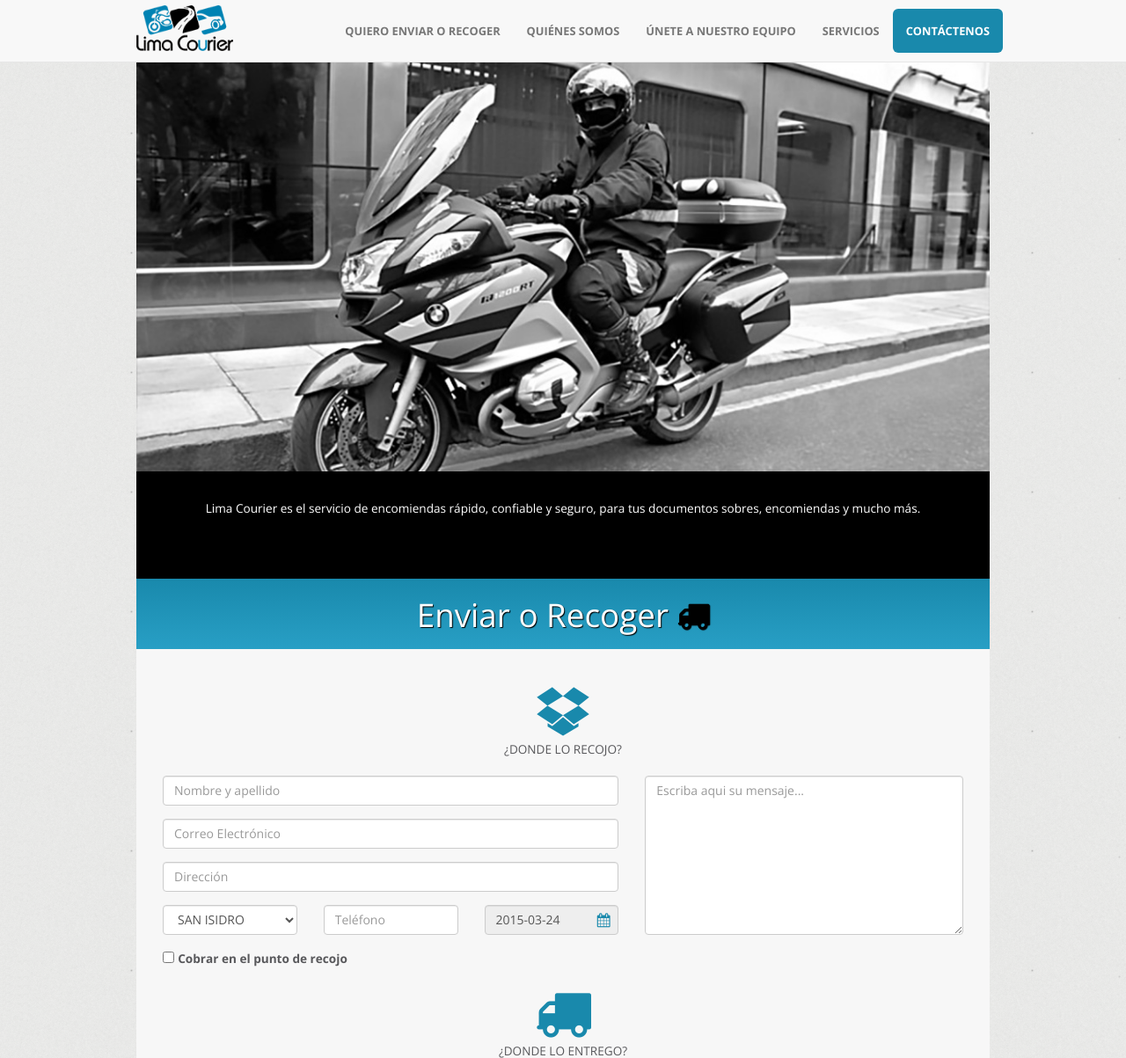
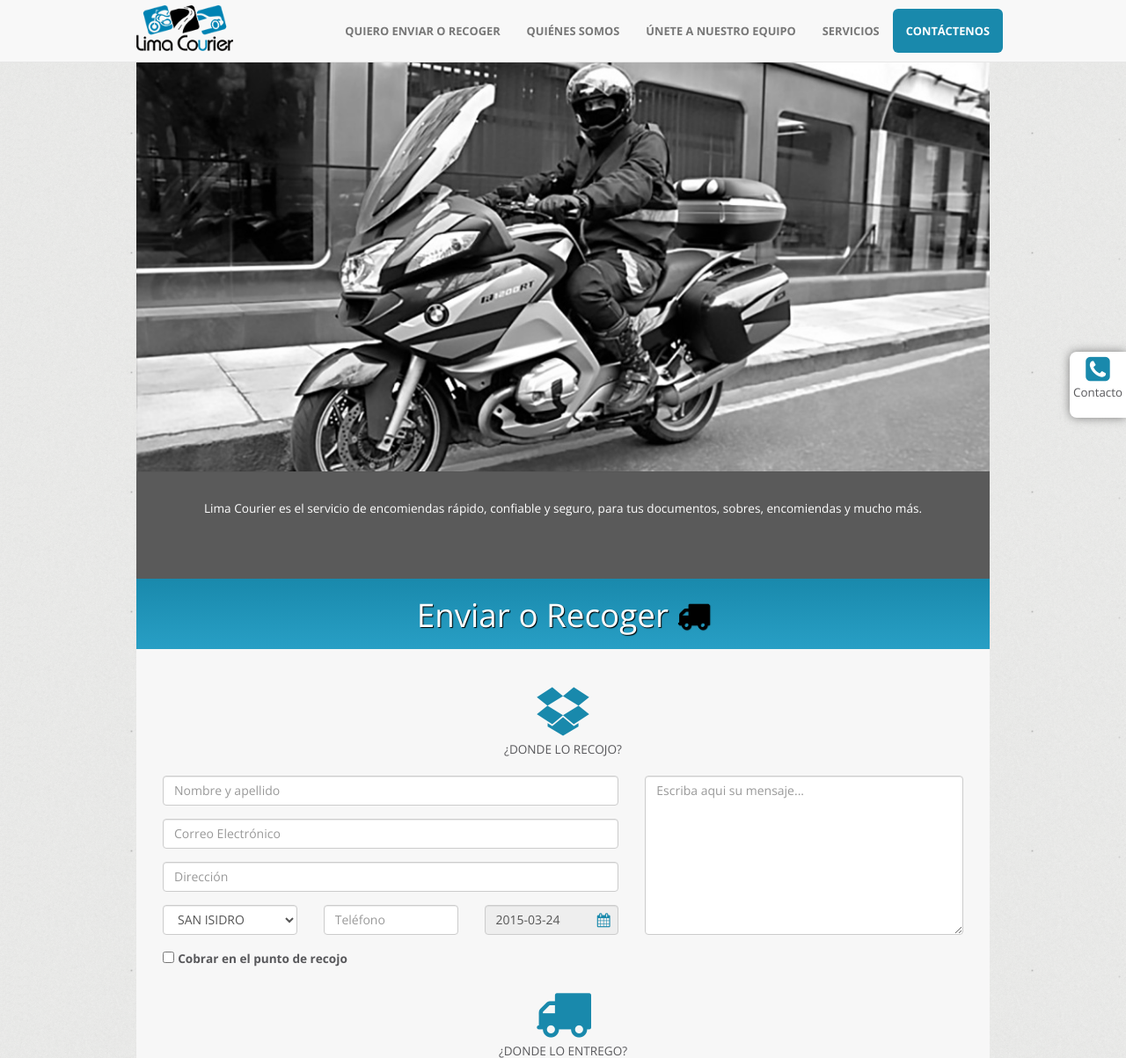
Before and after one commit to OscarSith/lima-courier, a PHP site: page / in a window 1280 px wide. Shown: the top 1203 px of the page at 88% size. Run offline with PHP 8.4, Linux system fonts and the light colour scheme; some libraries are stand-ins or nearby versions.

Commit message:
chat actualizado, anclas actualizadas y boton para mostrar telefonos y email

```diff
--- a/css/style.css
+++ b/css/style.css
@@ -87,7 +87,7 @@ img {
 }
 .well {
 	color: #fff;
-	background-color: #000;
+	background-color: #5A5A5A;
 	border-radius: 0;
 	border: none;
 }
@@ -152,7 +152,7 @@ img {
 	padding-top: 15px;
 }
 .bg-black {
-	background-color: #000
+	background-color: #5A5A5A
 }
 .black {
 	color: #000 !important
@@ -267,3 +267,37 @@ ul.social-buttons li a:hover i{
 #slide7 address{
 	font-size: .8em
 }
+#fixed-contact-rigth {
+	background-color: #fff;
+	border-radius: 8px 0 0 8px;
+	box-shadow: 0 0 11px #797979;
+	padding-bottom: 4px;
+	padding-top: 4px;
+	position: fixed;
+	right: 0px;
+	text-align: center;
+	top: 50%;
+	z-index: 9;
+}
+#panel-rigth {
+	float: right;
+}
+#panel-rigth p {
+	margin: 0 4px 4px;
+	font-size: smaller;
+}
+#panel-left{
+	float: left;
+	font-size: .9em;
+	overflow: hidden;
+	text-align: left;
+	white-space: nowrap;
+}
+#panel-left div {
+	border-right: 1px solid #D2D2D2;
+	padding: 8px 11px;
+}
+#terminos .modal-body {
+	height: 580px;
+	overflow: auto;
+}
--- a/index.html
+++ b/index.html
@@ -15,6 +15,18 @@
 </head>
 
 <body class="index" id="page-top">
+	<div id="fixed-contact-rigth">
+		<div id="panel-left" style="width:0px">
+			<div>
+				<p>#9529-47702 / 9881-63388</p>
+				<p class="mb0">courier@limacourier.pe</p>
+			</div>
+		</div>
+		<div id="panel-rigth">
+			<i class="fa fa-phone-square fa-2x"></i>
+			<p>Contacto</p>
+		  </div>
+	</div>
 	<nav class="navbar navbar-default navbar-fixed-top">
         <div class="container">
             <div class="navbar-header page-scroll">
@@ -24,45 +36,45 @@
                     <span class="icon-bar"></span>
                     <span class="icon-bar"></span>
                 </button>
-                <a class="page-scroll" id="init" href="#slide1" title="Blue360" data-slide="1">
+                <a class="page-scroll" id="init" href="#home" title="Blue360" data-slide="1">
                     <img src="img/logo_lima_curier_v2.png" alt="Lima Courier" id="logo">
                 </a>
             </div>
             <div class="collapse navbar-collapse" id="bs-example-navbar-collapse-1">
                 <ul class="nav navbar-nav navbar-right">
                     <li>
-                    	<a class="page-scroll underline visible-md visible-lg" href="#slide2" data-slide="2">QUIERO ENVIAR O RECOGER</a>
-                    	<a class="page-scroll underline visible-xs visible-sm" href="#slide2" data-slide="2">ENVIAR O RECOGER</a>
+                    	<a class="page-scroll underline visible-md visible-lg" href="#enviar-recoger" data-slide="2">QUIERO ENVIAR O RECOGER</a>
+                    	<a class="page-scroll underline visible-xs visible-sm" href="#enviar-recoger" data-slide="2">ENVIAR O RECOGER</a>
                     </li>
 					<li>
-						<a class="page-scroll underline" href="#slide4" data-slide="4">QUIÉNES SOMOS</a>
+						<a class="page-scroll underline" href="#nosotros" data-slide="4">QUIÉNES SOMOS</a>
 					</li>
 					<li>
-						<a class="page-scroll underline visible-md visible-lg" href="#slide5" data-slide="5">ÚNETE A NUESTRO EQUIPO</a>
-                    	<a class="page-scroll underline visible-xs visible-sm" href="#slide5" data-slide="5">ÚNETE</a>
+						<a class="page-scroll underline visible-md visible-lg" href="#unete" data-slide="5">ÚNETE A NUESTRO EQUIPO</a>
+                    	<a class="page-scroll underline visible-xs visible-sm" href="#unete" data-slide="5">ÚNETE</a>
 					</li>
 					<li>
-						<a class="page-scroll underline" href="#slide6" data-slide="6">SERVICIOS </a>
+						<a class="page-scroll underline" href="#servicios" data-slide="6">SERVICIOS </a>
 					</li>
                     <li class="active">
-                    	<a class="page-scroll act-o" href="#slide7" data-slide="7">CONTÁCTENOS</a>
+                    	<a class="page-scroll act-o" href="#contacto" data-slide="7">CONTÁCTENOS</a>
                     </li>
                 </ul>
             </div>
         </div>
     </nav>
-	<section class="slide" id="slide1" data-slide="1">
+	<section class="slide" id="home" data-slide="1">
 		<div class="h56 bg-black"></div>
 		<div class="container clearfix">
 			<div class="content grid_12 bg-white">
 				<img src="img/principal.jpg">
 				<div class="well mb0" style="padding-top: 30px;padding-bottom: 0;">
-					<small>Lima Courier es el servicio de encomiendas rápido, confiable y seguro, para tus documentos sobres, encomiendas y mucho más.</small>
+					<small>Lima Courier es el servicio de encomiendas rápido, confiable y seguro, para tus documentos, sobres, encomiendas y mucho más.</small>
 				</div>
 			</div>
 		</div>
 	</section>
-	<section class="slide" id="slide2" data-slide="2">
+	<section class="slide" id="enviar-recoger" data-slide="2">
 		<div class="container clearfix">
 			<div class="h56 bg-black"></div>
 			<div class="content grid_12 bg-gray-light">
@@ -107,6 +119,8 @@
 											<option value="MAGDALENA DEL MAR">MAGDALENA DEL MAR</option>
 											<option value="JESÚS MARIA">JESÚS MARIA</option>
 											<option value="SURQUILLO">SURQUILLO</option>
+											<option value="SANTA ANITA">SANTA ANITA</option>
+											<option value="LA MOLINA">LA MOLINA</option>
 										</select>
 									</div>
 								</div>
@@ -204,8 +218,7 @@
 			</div>
 		</div>
 	</section>
-
-	<section class="slide" id="slide3" data-slide="3">
+	<section class="slide" id="tarifario" data-slide="3">
 		<div class="container clearfix">
 			<div class="h56 bg-gray-light"></div>
 			<div class="content grid_12 bg-white">
@@ -264,13 +277,17 @@
 							<td>JESÚS MARÍA</td>
 							<td>SURQUILLO</td>
 						</tr>
+						<tr>
+							<td>SANTA ANITA</td>
+							<td>LA MOLINA</td>
+							<td>OTROS</td>
+						</tr>
 					</table>
 				</div>
 			</div>
 		</div>
 	</section>
-
-	<section class="slide" id="slide4" data-slide="4">
+	<section class="slide" id="nosotros" data-slide="4">
 		<div class="container clearfix">
 			<div class="h56 bg-white"></div>
 			<div class="content grid_12 bg-white">
@@ -298,8 +315,7 @@
 			</div>
 		</div>
 	</section>
-
-    <section class="slide" id="slide5" data-slide="5">
+    <section class="slide" id="unete" data-slide="5">
 		<div class="container clearfix">
 			<div class="h56 bg-white"></div>
 			<div class="content bg-gray-light grid_12">
@@ -315,7 +331,7 @@
 		</div>
 	</section>
 
-	<section class="slide" id="slide6" data-slide="6">
+	<section class="slide" id="servicios" data-slide="6">
 		<div class="container">
 			<div class="h56 bg-white"></div>
 			<div class="content grid_12 bg-white pb20">
@@ -336,7 +352,7 @@
 		</div>
 	</section>
 
-    <section class="slide" id="slide7" data-slide="7">
+    <section class="slide" id="contacto" data-slide="7">
 		<div class="container clearfix">
 			<div class="h56 bg-white"></div>
 			<div class="content grid_12 bg-gray-light">
@@ -362,8 +378,7 @@
 						</span>
 						<address class="col-xs-9 col-sm-12">
 							461-1927 | (RPM) #9529-47702<br>
-							9529-47702 | (RPM) #9881-63388<br>
-							9881-63388
+							9881-63388 | (RPM) #9881-63388<br>
 						</address>
 					</div>
 				</div>
@@ -379,10 +394,14 @@
 				</div>
 				<img src="img/divider.png" width="3" height="200" class="hidden">
 				<div class="clearfix"></div>
-				<footer>
-					<div class="col-md-6" style="margin-top:3px">
+				<footer class="text-left">
+					<div class="col-md-12" style="margin-top:3px">
 						<small>
 							<i class="fa fa-copyright fa-lg"></i> Copyright 2015 limacourier, all rights reserved
+						</small>
+						|
+						<small>
+							<a href="#terminos" data-toggle="modal">Ver terminos de uso</a>
 						</small>
 					</div>
 				</footer>
@@ -405,8 +424,69 @@
 						<p></p>
 					</div>
 					<div class="modal-footer">
+						<button type="button" class="btn btn-default" data-dismiss="modal">Cerrar</button>
+					</div>
+				</div>
+			</div>
+		</div>
+	</div>
+	<div class="modal fade" id="terminos" tabindex="-1" role="dialog" aria-labelledby="terminosCondiciones" aria-hidden="true">
+		<div class="modal-dialog modal-lg">
+			<div class="modal-content">
+				<div class="modal-header">
+					<button type="button" class="close" data-dismiss="modal" aria-label="Close">
+						<span aria-hidden="true">&times;</span>
+					</button>
+					<h4 class="modal-title" id="terminosCondiciones">
+						<strong>Términos y Condiciones de Servicio</strong>
+					</h4>
+				</div>
+				<div class="modal-body">
+					<strong>Recomendaciones</strong>
+					<ul>
+						<li>Es responsabilidad del remitente declarar el 100% del valor declarado de su envío, esto permitirá que en caso de un siniestro se le indemnice de acuerdo con su valor, evitando pérdidas financieras a su empresa.</li>
+						<li>Si el envío comprende equipos tecnológicos o importados, es recomendable adjuntar los documentos de transporte (Guía de Remisión, Boleta o Factura, etc.) para presentarlos a las autoridades en caso de alguna inspección, a fin de evitar sanciones.
+						</li>
+						<li>El remitente debe considerar referencias en cuanto a la dirección descrita en la guía de su envío. Además, ésta debe ser llenada con letra legible, de preferencia, letra imprenta para facilitar la lectura al Colaborador.</li>
+					</ul>
+					<strong>Deberes del Remitente</strong>
+					<ul>
+						<li>Lima Courier brinda a sus clientes el servicio de embolsado seguro para los envíos que comprendan artículos de valor.</li>
+						<li>Para los casos de paquetería, el cliente debe embalar y rotular debidamente su envío, sobre todo, cuando se trate de material frágil.</li>
+						<li>Precisar en la guía el contenido real de las unidades enviadas. Lima Courier recibe las unidades para entregarlas en las mismas condiciones al destinatario.</li>
+						<li>Embalar convenientemente para proteger los artículos enviados, sin cometer exceso de empaque.</li>
+					</ul>
+					<strong>¡Mercancías que no transportamos!</strong>
+					<ul>
+						<li>Material explosivo e inflamable.</li>
+						<li>Material radioactivo.</li>
+						<li>Gases comprimidos.</li>
+						<li>Material que deba mantenerse sobre condiciones de refrigeración, congelación o calefacción.</li>
+						<li>Perecederos y/o comestibles con un tiempo de vencimiento menor de 3 meses.</li>
+						<li>Obras de arte.</li>
+						<li>Metales y piedras preciosas.</li>
+						<li>Activos Fijos deteriorados.</li>
+						<li>Elementos importados sin que estén debidamente legalizados.</li>
+						<li>Narcóticos y/o sustancias psicotrópicas.</li>
+						<li>Armas y Municiones.</li>
+						<li>Especies Animales y Vegetales.</li>
+						<li>En general, toda clase de artículo que se encuentre al margen de la Ley.</li>
+					</ul>
+					<strong>Tener en cuenta </strong>
+					<ul>
+						<li>En caso de siniestro, el reclamo deberá realizarse en un máximo de tres (03) días después de informado el suceso, para ello, se deberán adjuntar los documentos solicitados y seguir el proceso que se indique.</li>
+					</ul>
+					<strong>Restricciones</strong>
+					<ul>
+						<li>Lima Courier no se compromete a hacer inventarios o revisión de mercadería en la recolección o en las entregas al destinatario.</li>
+						<li>Lima Courier no se compromete a clasificar u ordenar la mercadería en la entrega al destinatario.</li>
+					</ul>
+					<strong>Declaración de Protección de Datos</strong>
+					<p>Lima Courier asume la responsabilidad solidariamente y como propia, de guardar absoluta reserva y estricta confidencialidad sobre toda la información que recibe de sus usuarios, incluyendo los nombres, direcciones y demás datos de los clientes que componen la base de datos. Dicha información no podrá ser difundida ni ser de conocimiento de ningún tercero, por cualquier causa o motivo. Ningún tercero debe tener acceso ni conocimiento de la información, de manera parcial o total, para lo cual, Lima Courier cuenta con un óptimo sistema de seguridad que protege la información con la misma seguridad, cuidado y diligencia que utiliza para proteger su propia información.Los datos que solicitamos a nuestros usuarios son con el fin de mejorar nuestro Servicio y hacer que todo proceso sea más sencillo para ellos.
+					</p>
+				</div>
+				<div class="modal-footer">
 					<button type="button" class="btn btn-default" data-dismiss="modal">Cerrar</button>
-					</div>
 				</div>
 			</div>
 		</div>
@@ -415,9 +495,9 @@
 	<script type="text/javascript">
 	window.$zopim||(function(d,s){var z=$zopim=function(c){z._.push(c)},$=z.s=
 	d.createElement(s),e=d.getElementsByTagName(s)[0];z.set=function(o){z.set.
-	_.push(o)};z._=[];z.set._=[];$.async=!0;$.setAttribute('charset','utf-8');
-	$.src='//v2.zopim.com/?2slfo8BgqmjZ8zKnq6c2KRVdN7iA47KZ';z.t=+new Date;$.
-	type='text/javascript';e.parentNode.insertBefore($,e)})(document,'script');
+	_.push(o)};z._=[];z.set._=[];$.async=!0;$.setAttribute("charset","utf-8");
+	$.src="//v2.zopim.com/?2t48p2KQu8DNnUL3tXsOqLpdh9CJ1xWV";z.t=+new Date;$.
+	type="text/javascript";e.parentNode.insertBefore($,e)})(document,"script");
 	</script>
 	<!--End of Zopim Live Chat Script-->
 	<script src="//ajax.googleapis.com/ajax/libs/jquery/1.11.1/jquery.min.js"></script>
```
Also changed, not shown: js/scripts.js (+10 -0 lines).
